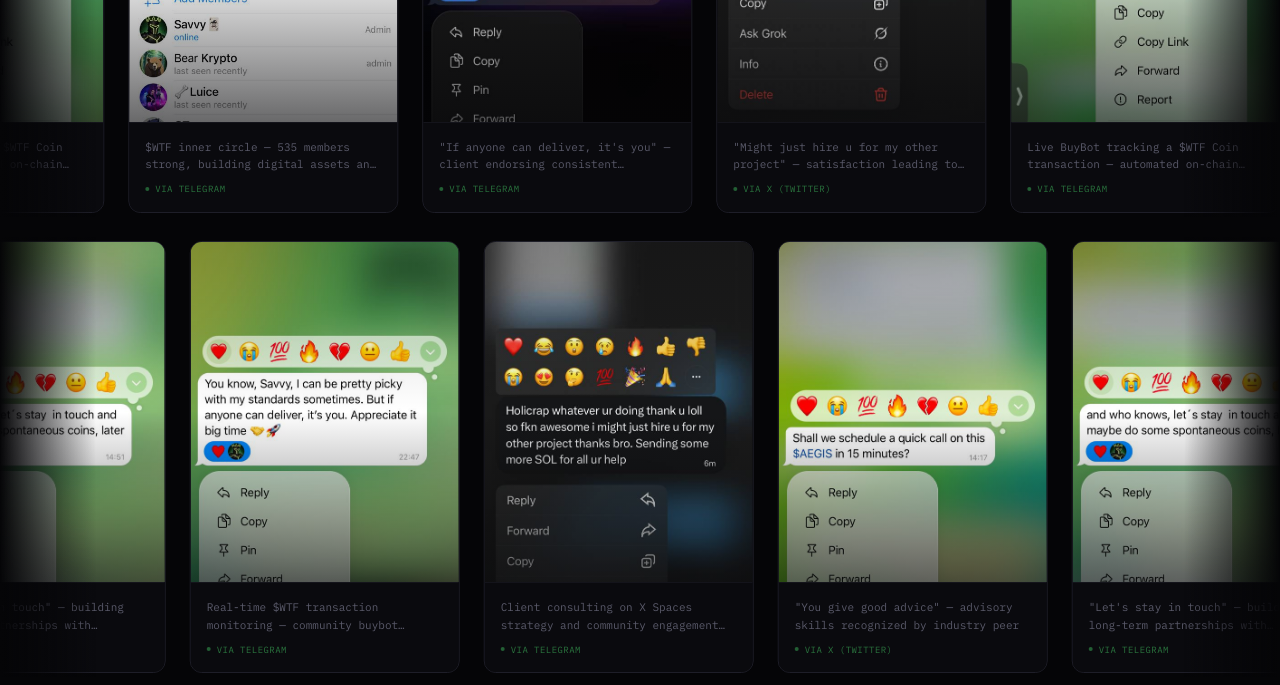
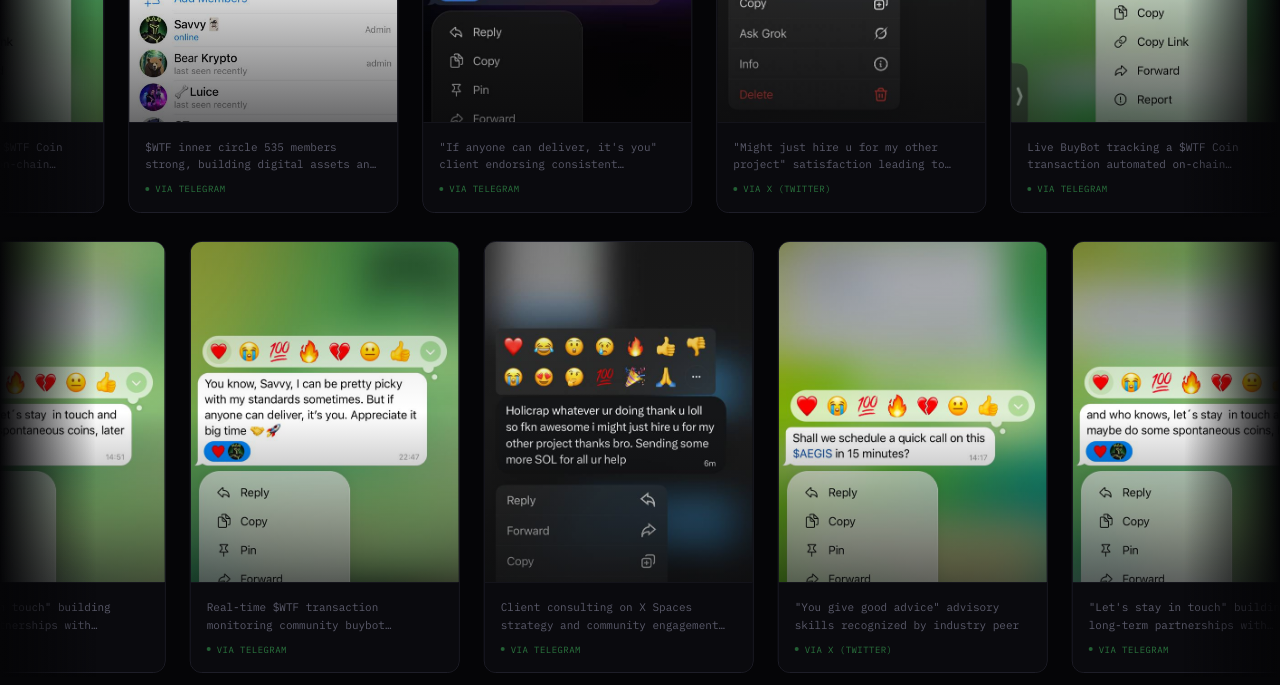
Before and after one commit to YastecHub/savvy-proof-of-work, a Next.js app: page / in a window 1280 px wide. Shown: the part 4200-4885 px from the top of the page. Built offline with nearby package versions, Linux system fonts and the light colour scheme.

Commit message:
fix: remove em dashes from captions in TestimonialsSection for consistency

```diff
--- a/src/components/TestimonialsSection.tsx
+++ b/src/components/TestimonialsSection.tsx
@@ -14,25 +14,25 @@
   {
     image: "/images/savvy1.jpg",
     caption:
-      "Live BuyBot tracking a $WTF Coin transaction — automated on-chain alerts powering the current project",
+      "Live BuyBot tracking a $WTF Coin transaction automated on-chain alerts powering the current project",
     source: "Telegram",
   },
   {
     image: "/images/savvy8.jpg",
     caption:
-      "$WTF inner circle — 535 members strong, building digital assets and scaling generational wealth",
+      "$WTF inner circle 535 members strong, building digital assets and scaling generational wealth",
     source: "Telegram",
   },
   {
     image: "/images/savvy3.jpg",
     caption:
-      "\"If anyone can deliver, it's you\" — client endorsing consistent delivery standards",
+      "\"If anyone can deliver, it's you\" client endorsing consistent delivery standards",
     source: "Telegram",
   },
   {
     image: "/images/savvy5.jpg",
     caption:
-      "\"Might just hire u for my other project\" — satisfaction leading to repeat business",
+      "\"Might just hire u for my other project\" satisfaction leading to repeat business",
     source: "X (Twitter)",
   },
 ];
@@ -41,7 +41,7 @@
   {
     image: "/images/savvy2.jpg",
     caption:
-      "Real-time $WTF transaction monitoring — community buybot deployment driving $300k+ ATH",
+      "Real-time $WTF transaction monitoring community buybot deployment driving $300k+ ATH",
     source: "Telegram",
   },
   {
@@ -53,13 +53,13 @@
   {
     image: "/images/savvy6.jpg",
     caption:
-      "\"You give good advice\" — advisory skills recognized by industry peer",
+      "\"You give good advice\" advisory skills recognized by industry peer",
     source: "X (Twitter)",
   },
   {
     image: "/images/savvy7.jpg",
     caption:
-      "\"Let's stay in touch\" — building long-term partnerships with satisfied clients",
+      "\"Let's stay in touch\" building long-term partnerships with satisfied clients",
     source: "Telegram",
   },
 ];
```
